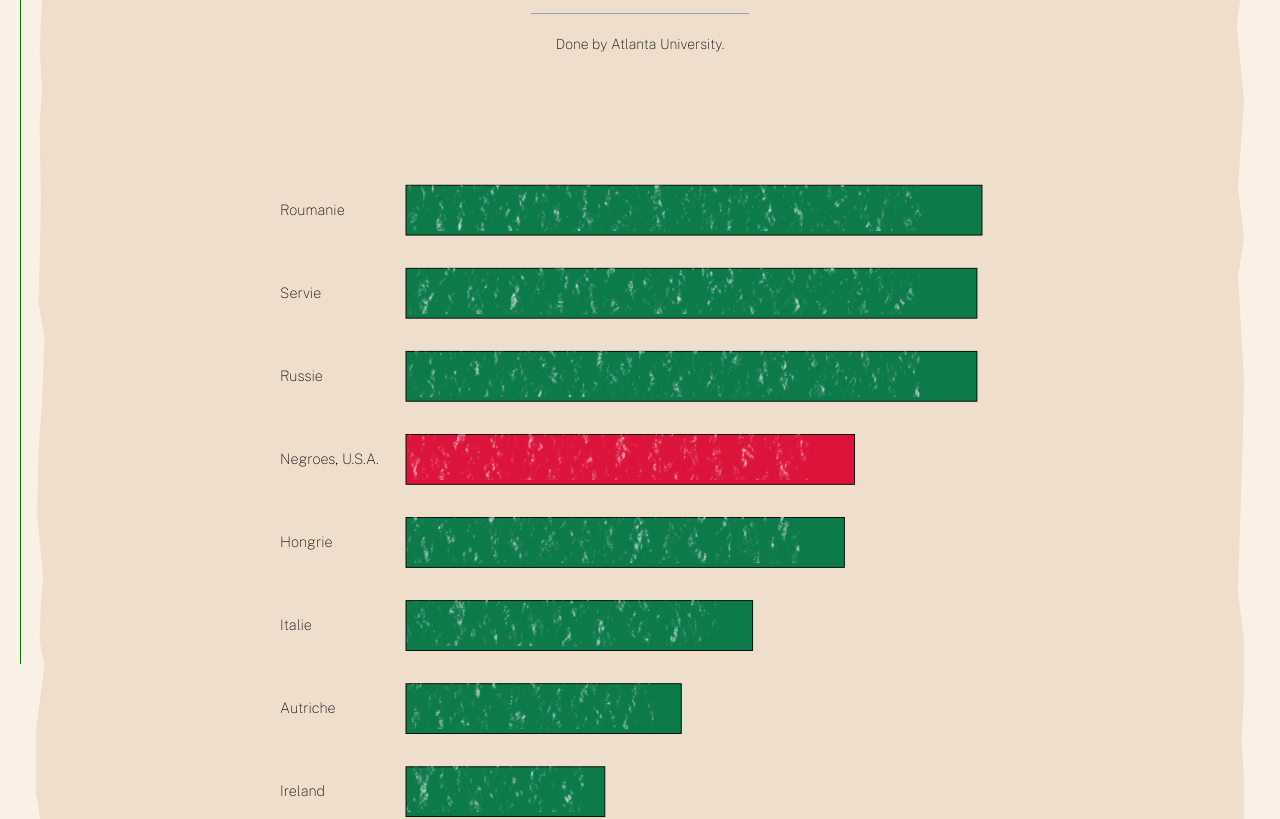
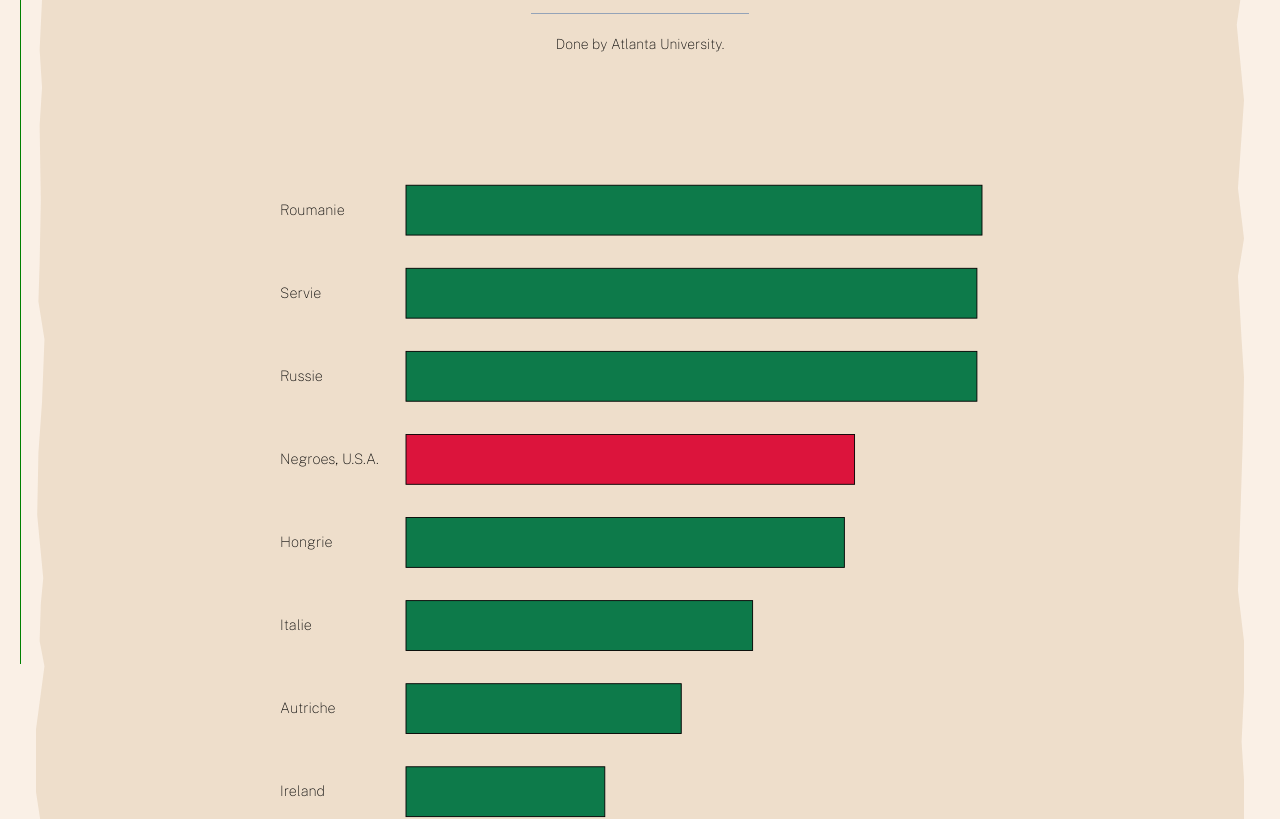
Before and after one commit to saelsa/dubois-project, a SvelteKit app: page / in a window 1280 px wide. Shown: the part 980-1799 px from the top of the page. Built offline with nearby package versions, Linux system fonts and the light colour scheme; a web font is replaced by a local one.

Commit message:
Remove filter

```diff
--- a/src/components/BarChart.svelte
+++ b/src/components/BarChart.svelte
@@ -20,7 +20,7 @@
 
 <svg viewBox={`0 0 ${width} ${height}`}>
 	<defs>
-		<filter
+		<!-- <filter
 			id="nnnoise-filter"
 			x="0"
 			y="0%"
@@ -56,7 +56,7 @@
 			>
 				<feDistantLight azimuth="3" elevation="8"></feDistantLight>
 			</feSpecularLighting>
-		</filter>
+		</filter> -->
 	</defs>
 
 	<g transform={`translate(${margin.left},${margin.top})`}>
@@ -78,14 +78,14 @@
 					fill={d.color}
 					class="stroke-black "
 				/>
-				<rect
+				<!-- <rect
 					x="0"
 					y={yScale(d.name)}
 					width={xScale(d.value)}
 					height={yScale.bandwidth()}
 					fill="#ffffff"
 					filter="url(#nnnoise-filter)"
-				/>
+				/> -->
 			</g>
 		{/each}
 	</g>
```
